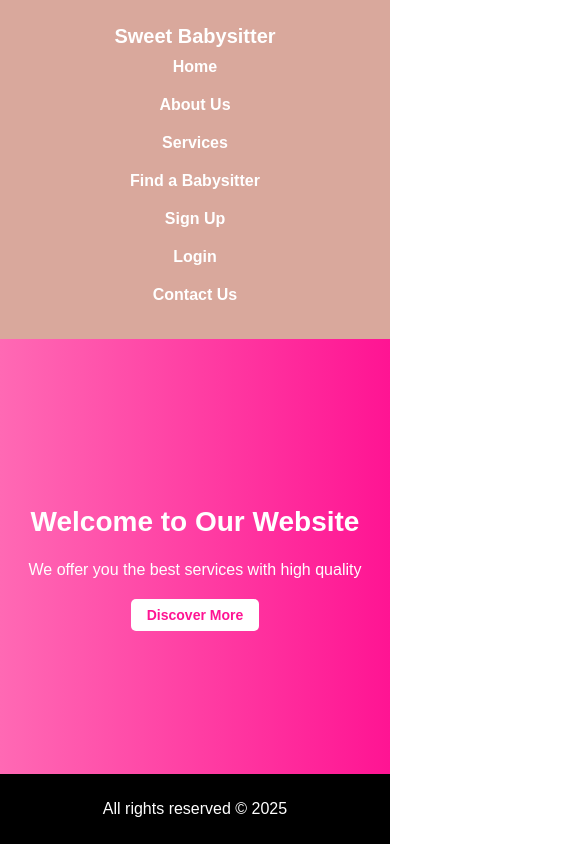
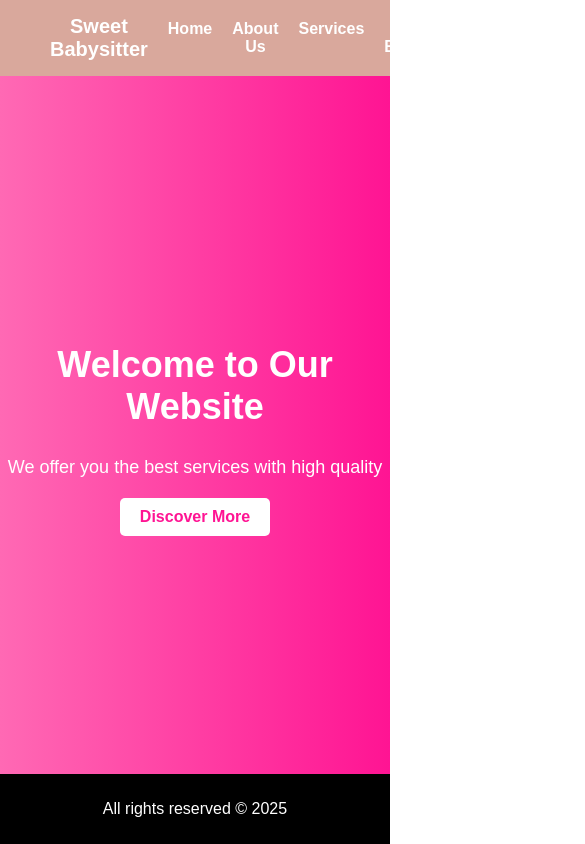
Before and after one commit to IntissarCherrahi/babysitter-website, a plain HTML site: page index.html in a window 390 px wide. Shown: the top 844 px of the page, 585 px wide, since content can reach past the window. Drawn offline with Linux system fonts and the light colour scheme.

Commit message:
Update style.css

```diff
--- a/style.css
+++ b/style.css
@@ -101,37 +101,3 @@ footer {
     width: 100%;
     position: relative;
 }
-/* تحسين عرض الصفحة على الهواتف */
-@media (max-width: 768px) {
-    nav {
-        flex-direction: column;
-        text-align: center;
-        padding: 10px;
-    }
-
-    nav ul {
-        flex-direction: column;
-        padding: 0;
-    }
-
-    nav ul li {
-        margin: 10px 0;
-    }
-
-    .hero {
-        padding: 50px 20px;
-    }
-
-    .hero-content h1 {
-        font-size: 28px;
-    }
-
-    .hero-content p {
-        font-size: 16px;
-    }
-
-    .btn {
-        padding: 8px 16px;
-        font-size: 14px;
-    }
-}
```
